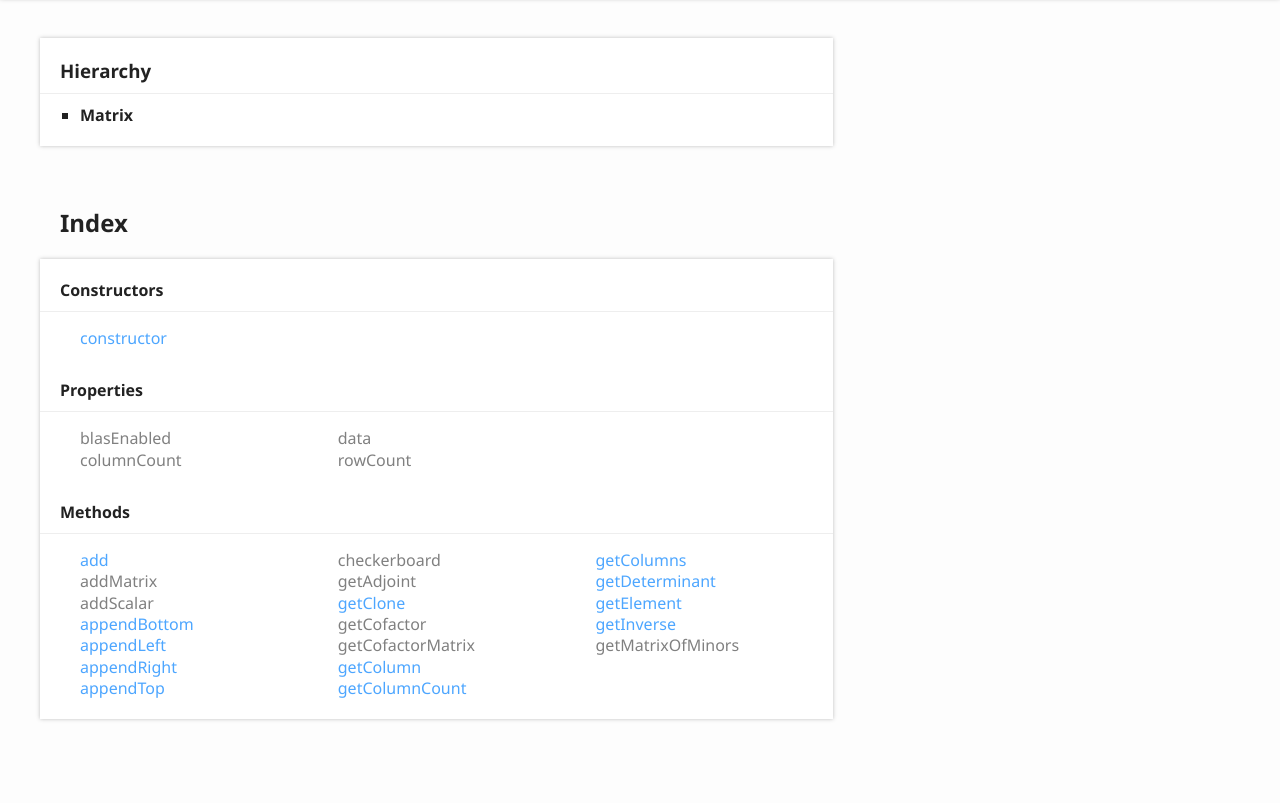
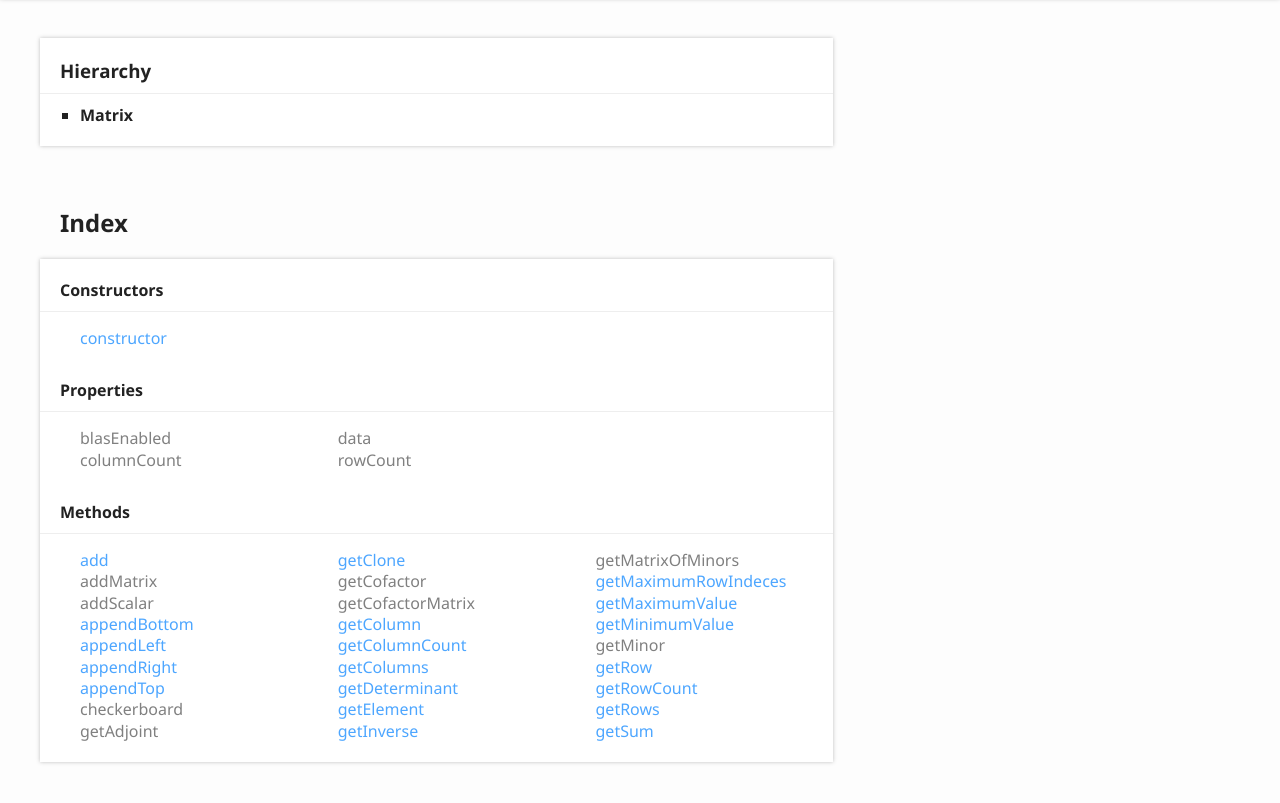
Before and after one commit to lankpro/AI-Machine-Learning, a plain HTML site: page docs/classes/_math_linear_algebra_matrix_.matrix.html in a window 1280 px wide. Shown: the part 157-960 px from the top of the page. Drawn offline with Linux system fonts and the light colour scheme.

```diff
--- a/docs/classes/_math_linear_algebra_matrix_.matrix.html
+++ b/docs/classes/_math_linear_algebra_matrix_.matrix.html
@@ -118,4 +118,12 @@
 								<li class="tsd-kind-method tsd-parent-kind-class"><a href="_math_linear_algebra_matrix_.matrix.html#getelement" class="tsd-kind-icon">get<wbr>Element</a></li>
 								<li class="tsd-kind-method tsd-parent-kind-class"><a href="_math_linear_algebra_matrix_.matrix.html#getinverse" class="tsd-kind-icon">get<wbr>Inverse</a></li>
 								<li class="tsd-kind-method tsd-parent-kind-class tsd-is-private"><a href="_math_linear_algebra_matrix_.matrix.html#getmatrixofminors" class="tsd-kind-icon">get<wbr>Matrix<wbr>OfMinors</a></li>
-								<li class="tsd-kind-method tsd-parent-kind-class"><a h
+								<li class="tsd-kind-method tsd-parent-kind-class"><a href="_math_linear_algebra_matrix_.matrix.html#getmaximumrowindeces" class="tsd-kind-icon">get<wbr>Maximum<wbr>Row<wbr>Indeces</a></li>
+								<li class="tsd-kind-method tsd-parent-kind-class"><a href="_math_linear_algebra_matrix_.matrix.html#getmaximumvalue" class="tsd-kind-icon">get<wbr>Maximum<wbr>Value</a></li>
+								<li class="tsd-kind-method tsd-parent-kind-class"><a href="_math_linear_algebra_matrix_.matrix.html#getminimumvalue" class="tsd-kind-icon">get<wbr>Minimum<wbr>Value</a></li>
+								<li class="tsd-kind-method tsd-parent-kind-class tsd-is-private"><a href="_math_linear_algebra_matrix_.matrix.html#getminor" class="tsd-kind-icon">get<wbr>Minor</a></li>
+								<li class="tsd-kind-method tsd-parent-kind-class"><a href="_math_linear_algebra_matrix_.matrix.html#getrow" class="tsd-kind-icon">get<wbr>Row</a></li>
+								<li class="tsd-kind-method tsd-parent-kind-class"><a href="_math_linear_algebra_matrix_.matrix.html#getrowcount" class="tsd-kind-icon">get<wbr>Row<wbr>Count</a></li>
+								<li class="tsd-kind-method tsd-parent-kind-class"><a href="_math_linear_algebra_matrix_.matrix.html#getrows" class="tsd-kind-icon">get<wbr>Rows</a></li>
+								<li class="tsd-kind-method tsd-parent-kind-class"><a href="_math_linear_algebra_matrix_.matrix.html#getsum" class="tsd-kind-icon">get<wbr>Sum</a></li>
+								<li class="tsd-kind-method tsd-parent-kind-class"><a href="_math_linear_algebra_matrix_
```
